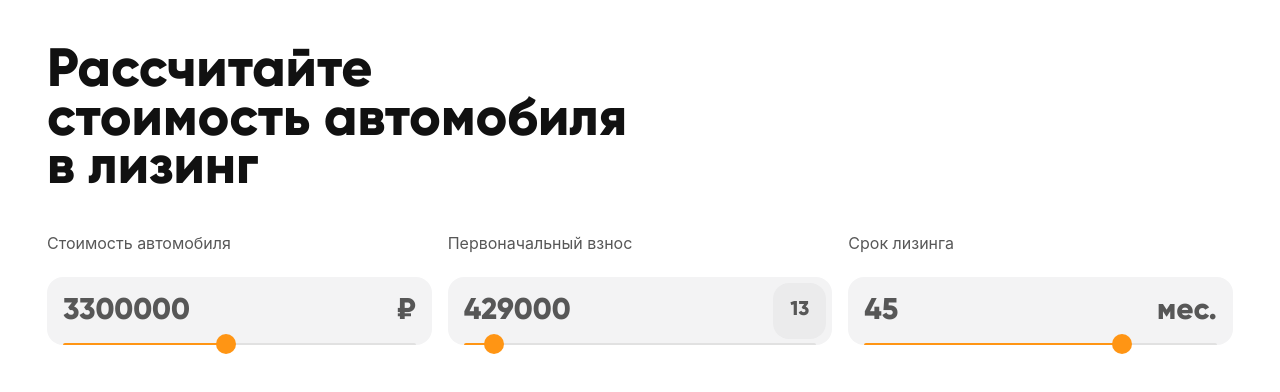
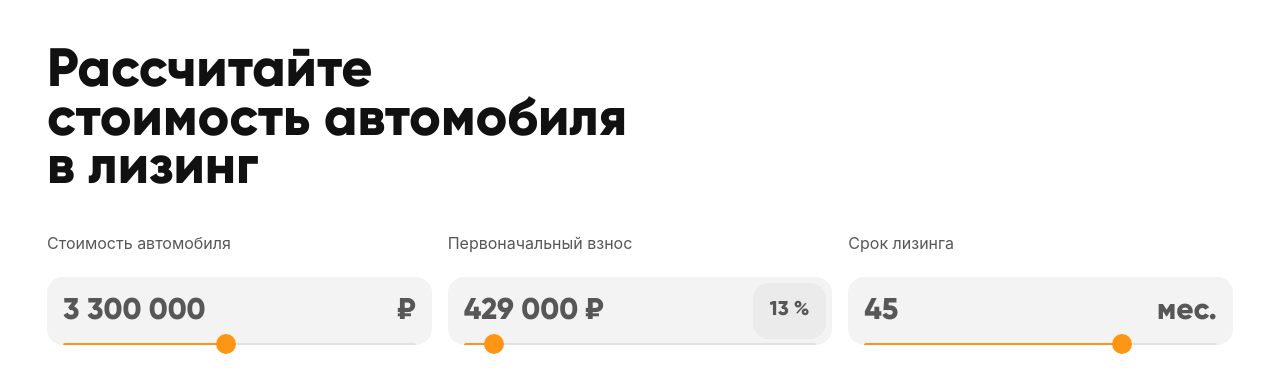
Before and after one commit to M3RCURRRY/oxem-leasing, a React (Create React App) app: page / in a window 1280 px wide. Shown: the top 392 px of the page. Built offline with nearby package versions, Linux system fonts and the light colour scheme.

Commit message:
finished calculation

```diff
--- a/src/components/CalcSlider/CalcSlider.js
+++ b/src/components/CalcSlider/CalcSlider.js
@@ -14,13 +14,24 @@ export default function MarkedSlider(props) {
     props.onChange({type: props.actionType, payload: e.target.value});
   }
 
+  function formatData(num) {
+    let digits = String(num).split('').reverse();
+    return digits.reduce((acc, value, index) => {
+      acc += value;
+      if ((index + 1) % 3 === 0) {
+        acc += " "
+      };
+      return acc;
+    }, "").split("").reverse().join("");
+  }
+
   return (
     <div className={styles.inputLayout}>
       <span className={styles.title}>{props.title}</span>
       <div className={styles.sliderContainer}>
         <div className={styles.valueLayout}>
-          <span id="value">{props.value}</span>
-          <span id="mark" className={styles.outlinedMark } >{props.percent}</span>
+          <span id="value">{formatData(props.value) + " ₽" }</span>
+          <span id="mark" className={styles.outlinedMark } >{props.percent + " %"}</span>
         </div>
         <input
           type="range"
--- a/src/components/Slider/Slider.js
+++ b/src/components/Slider/Slider.js
@@ -13,12 +13,23 @@ export default function Slider(props) {
     props.onChange({type: props.actionType, payload: e.target.value});
   }
 
+  function formatData(num) {
+    let digits = String(num).split('').reverse();
+    return digits.reduce((acc, value, index) => {
+      acc += value;
+      if ((index + 1) % 3 === 0) {
+        acc += " "
+      };
+      return acc;
+    }, "").split("").reverse().join("");
+  }
+
   return (
     <div className={styles.inputLayout}>
       <span className={styles.title}>{props.title}</span>
       <div className={styles.sliderContainer}>
         <div className={styles.valueLayout}>
-          <span id="value">{props.value}</span>
+          <span id="value">{formatData(props.value)}</span>
           <span id="mark">{props.mark}</span>
         </div>
         <input
--- a/src/data/sliderData.js
+++ b/src/data/sliderData.js
@@ -19,6 +19,23 @@ const sliderData = {
     mark: "мес.",
     minValue: 1,
     maxValue: 60
+  },
+  finalCost: {
+    title: "Сумма договора лизинга",
+    mark: "₽"
+  },
+  monthly: {
+    title: "Ежемесячный платеж от",
+    mark: "₽"
+  }
+}
+
+const variants = {
+  passive: {
+    bgColor: "#FF9514"
+  },
+  hover: {
+
   }
 }
 
```
Also changed, not shown: src/components/ResultItem/ResultItem.js (+20 -3 lines), src/components/ResultItem/ResultItem.module.css (+18 -0 lines).
